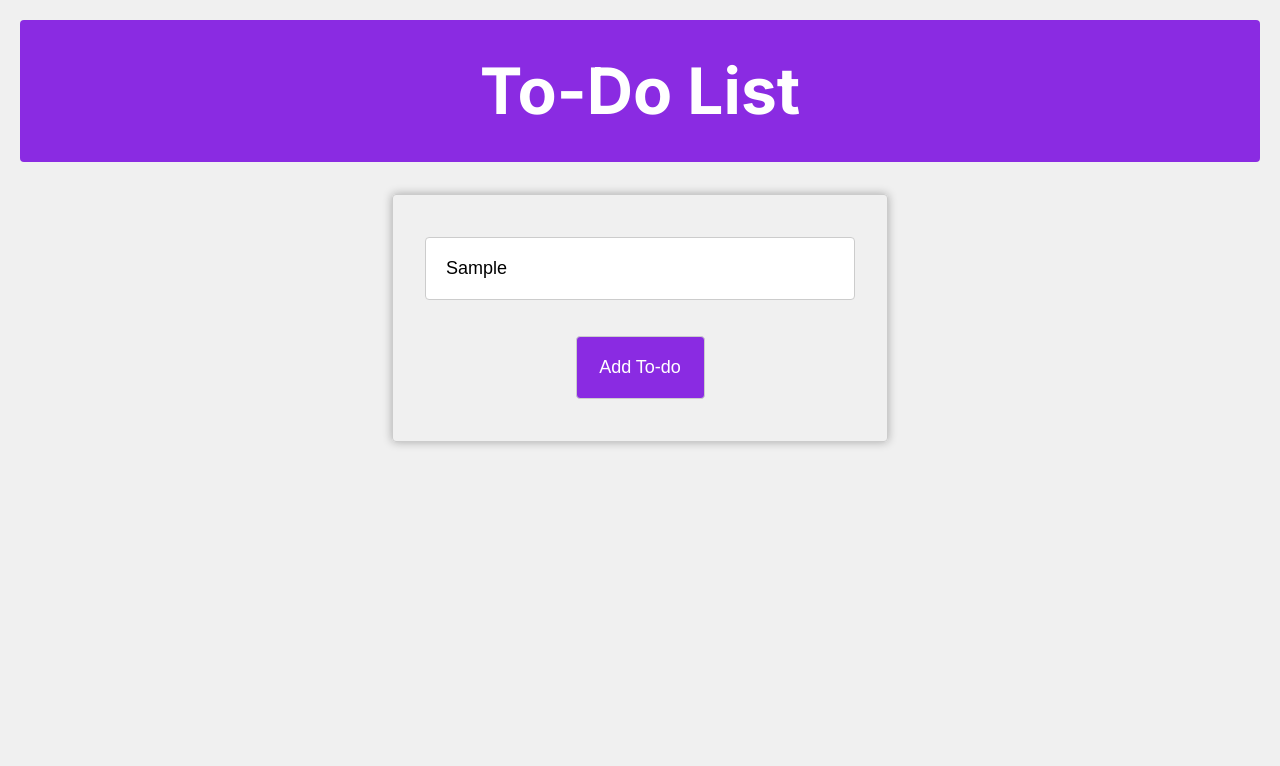
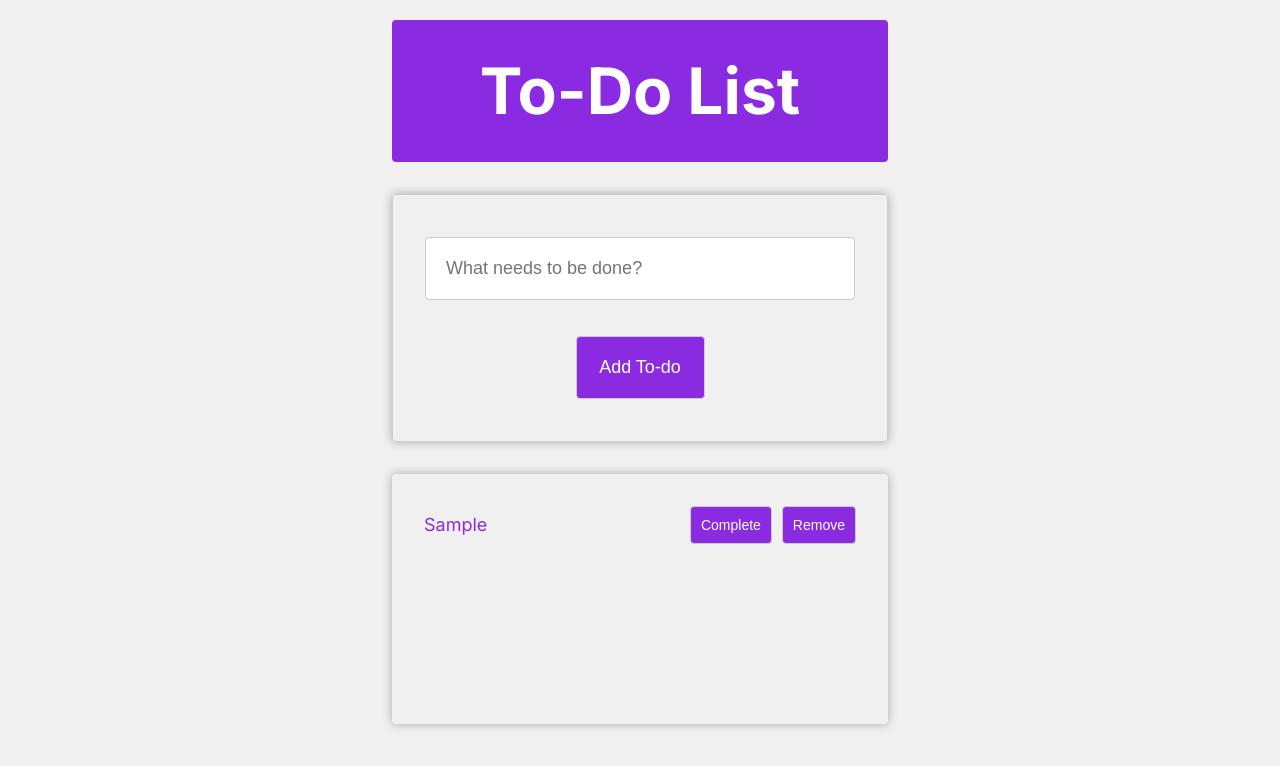
Before and after one commit to danieldraganweb/to-do-list-react-next-app, a Next.js app: page / in a window 1280 px wide. Both pictures are taken after typing "Sample" into the empty fields and a click on the button "Add To-do". Shown: the top 766 px of the page. Built offline with nearby package versions, Linux system fonts and the light colour scheme.

Commit message:
add state

```diff
--- a/app/components/Button.tsx
+++ b/app/components/Button.tsx
@@ -1,16 +1,18 @@
 import React from 'react'
 import styles from '../page.module.scss'
+import { ButtonProps } from '../../types'
 
 const Button = (
-    props: {
-        text: string
-        onClick?: () => void
-        ariaLabel?: string
-
-    }
+    { text, onClick, ariaLabel }: ButtonProps
 ) => {
     return (
-        <button>{props.text}</button>
+        <button
+            className={styles.button}
+            onClick={onClick}
+            aria-label={ariaLabel}
+        >
+            {text}
+        </button>
     )
 }
 
--- a/app/components/ToDo.tsx
+++ b/app/components/ToDo.tsx
@@ -1,19 +1,79 @@
+"use client";
 import React, { ReactElement } from 'react';
 import styles from '../page.module.scss';
 import Button from './Button';
 
 const ToDo = (): ReactElement => {
+
+    const [todos, setTodos] = React.useState<string[]>([]);
+    const [input, setInput] = React.useState<string>('');
+    const [error, setError] = React.useState<string>('');
+
+    const handleAddTodo = () => {
+        if (!input) {
+            setError('Please enter a to-do item');
+            return;
+        }
+        setTodos([...todos, input]);
+        setInput('');
+        setError('');
+    }
+
+    const handleRemoveTodo = (index: number) => {
+        const newTodos = [...todos];
+        newTodos.splice(index, 1);
+        setTodos(newTodos);
+    }
+
+    const handleCompleteTodo = (index: number) => {
+        const newTodos = [...todos];
+        newTodos[index] = `${newTodos[index]} - Completed`;
+        setTodos(newTodos);
+    }
+
+    const handleInputChange = (e: React.ChangeEvent<HTMLInputElement>) => {
+        setInput(e.target.value);
+    }
+
     return (
         <>
             <div className={styles.title}>
                 <h1>To-Do List</h1>
             </div>
             <div className={styles["input-container"]}>
-                <input className={styles.input} type="text" placeholder="What needs to be done?" />
-                <Button text="Add To-do" />
+                <input
+                    className={styles.input}
+                    type="text"
+                    placeholder="What needs to be done?"
+                    value={input}
+                    onChange={handleInputChange}
+                />
+                <Button
+                    text="Add To-do"
+                    onClick={handleAddTodo}
+                />
+            </div>
+
+            <div className={styles.todos}>
+                {error && <p className={styles.error}>{error}</p>}
+                {todos.map((todo, index) => (
+                    <div key={index} className={styles.todo}>
+                        <p>{todo}</p>
+                        <Button
+                            text="Complete"
+                            onClick={() => handleCompleteTodo(index)}
+                        />
+                        <Button
+                            text="Remove"
+                            onClick={() => handleRemoveTodo(index)}
+                        />
+                    </div>
+                ))}
             </div>
         </>
     )
+
+
 }
 
 export default ToDo;
--- a/app/globals.scss
+++ b/app/globals.scss
@@ -10,6 +10,7 @@
 html,
 body {
     height: 100%;
+
 }
 
 body {
--- a/app/page.module.scss
+++ b/app/page.module.scss
@@ -7,7 +7,7 @@
 }
 
 .title {
-    width: 100%;
+    width: 40%;
     max-width: 1920px;
 
     h1 {
@@ -41,6 +41,13 @@
         font-size: 18px;
     }
 
+    .error {
+        color: red;
+        /* Change this to your desired error color */
+        font-size: 18px;
+        margin-top: 10px;
+    }
+
     button {
         padding: 20px;
         border-radius: 4px;
@@ -65,4 +72,68 @@
 
         }
     }
+
+
 }
+
+.todos {
+    width: 40%;
+    margin-top: 2em;
+    padding: 1rem;
+    border-radius: 4px;
+    box-shadow: 0 0 10px rgba(0, 0, 0, 0.3);
+    background-color: #f0f0f0;
+    color: black;
+    min-height: 250px;
+
+    .todo {
+        display: flex;
+        justify-content: space-between;
+        align-items: center;
+        padding: 1rem;
+        border-bottom: 1px solid #ccc;
+
+        &:last-child {
+            border-bottom: none;
+        }
+
+        p {
+            flex-grow: 1;
+            margin: 0;
+            font-size: 18px;
+            color: blueviolet;
+        }
+
+        .error p {
+            color: red;
+        }
+
+        button {
+            padding: 10px;
+            border-radius: 4px;
+            border: 1px solid #ccc;
+            margin-left: 10px;
+            font-size: 14px;
+            background-color: blueviolet;
+            color: white;
+            cursor: pointer;
+
+            &:hover {
+                background-color: #f0f0f0;
+                color: blueviolet;
+                border: 1px solid blueviolet;
+            }
+
+            &:active {
+                background-color: blueviolet;
+                color: white;
+                border: 1px solid blueviolet;
+            }
+        }
+    }
+
+    .completed {
+        text-decoration: line-through;
+        color: gray;
+    }
+}
--- a/app/page.tsx
+++ b/app/page.tsx
@@ -1,6 +1,5 @@
 import styles from "./page.module.scss";
 import ToDo from "./components/ToDo";
-
 export default function Home() {
   return (
     <main className={styles.main}>
--- /dev/null
+++ b/types.ts
@@ -0,0 +1,13 @@
+export type ToDoItem = {
+  id: number;
+  text: string;
+  completed: boolean;
+};
+
+export type ToDoList = ToDoItem[];
+
+export type ButtonProps = {
+  text: string;
+  onClick?: () => void;
+  ariaLabel?: string;
+};
```
